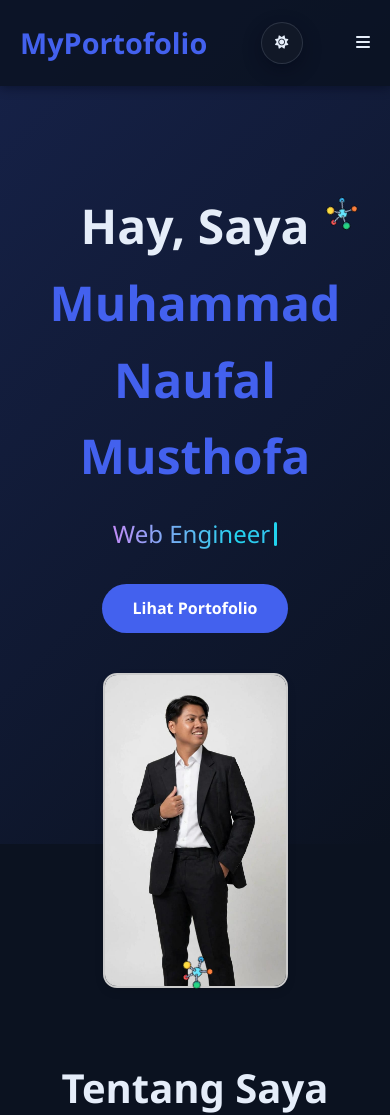
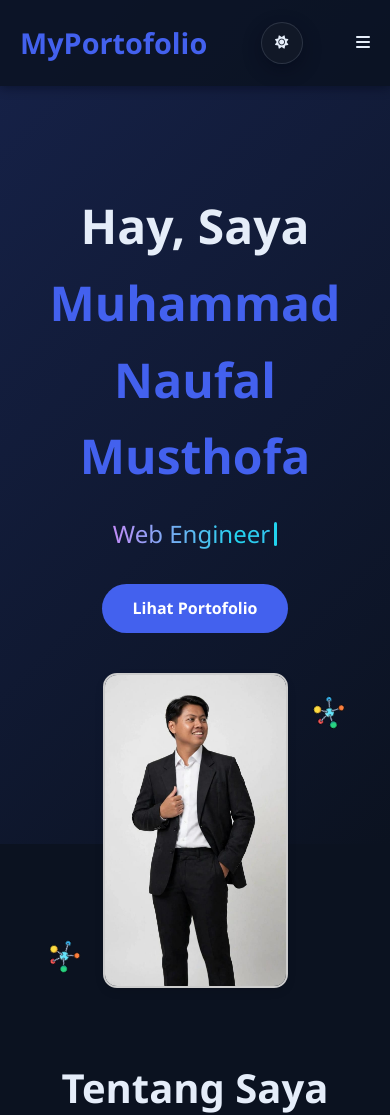
Before and after one commit to NaufalMusthofa/portofolio, a plain HTML site: page index.html in a window 390 px wide. Shown: the top 1115 px of the page. Drawn offline with Linux system fonts and the light colour scheme.

Commit message:
update : icon animation atom

```diff
--- a/style.css
+++ b/style.css
@@ -357,16 +357,16 @@ body[data-theme="dark"] #home {
   .hero-image img { width: 220px; border-radius: 16px; }
 
   .atom { width: 38px; height: 38px; }
-  .atom--1 { top: 55%;    right: 68px; }
-  .atom--2 { bottom: 16px; left: 15%; }
+  .atom--1 { top: 55%;    right: 67px; }
+  .atom--2 { bottom: 36px; left: 14%; }
 }
 
 @media (max-width: 480px) {
   .hero-image img { width: 185px; border-radius: 14px; }
 
   .atom { width: 30px; height: 30px; }
-  .atom--1 { top: 10px;    right: 14px; }
-  .atom--2 { bottom: 10px; left: 46%; }
+  .atom--1 { top: 63%;    right: 27px; }
+  .atom--2 { bottom: 26px; left: 8%; }
 }
 
 @media (prefers-reduced-motion: reduce) {
```
